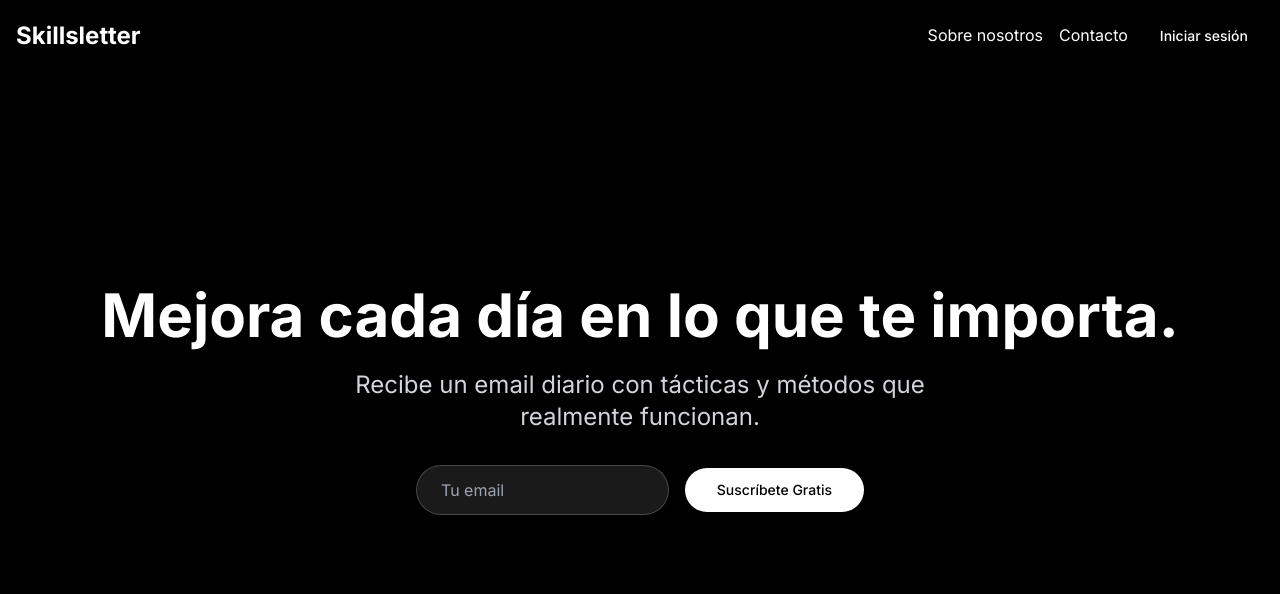
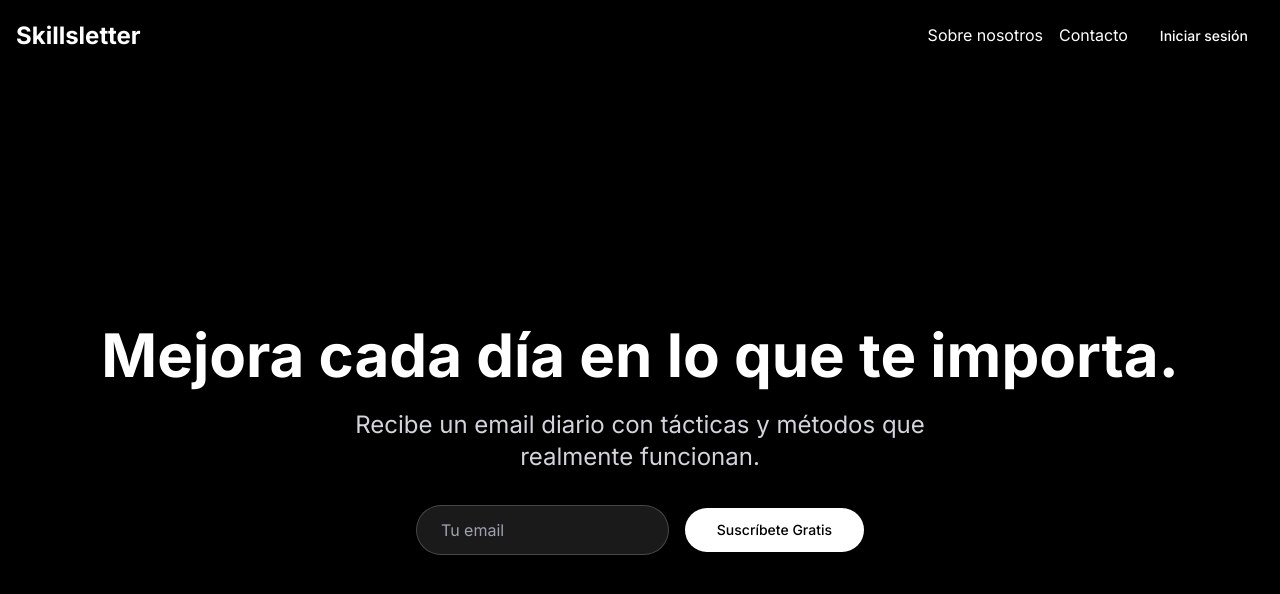
Before and after one commit to Ferrajju/skillvoo-landing, a Next.js app: page / in a window 1280 px wide. Shown: the top 594 px of the page. Built offline with nearby package versions, Linux system fonts and the light colour scheme.

Commit message:
Nav superior

```diff
--- a/app/page.tsx
+++ b/app/page.tsx
@@ -2,14 +2,12 @@
 
 import type React from "react"
 import { useState } from "react"
-import { motion, useScroll, useTransform } from "framer-motion"
 import { Button } from "@/components/ui/button"
 import Link from "next/link"
+import { motion } from "framer-motion"
 
 export default function Home() {
   const [email, setEmail] = useState("")
-  const { scrollY } = useScroll()
-  const navBackground = useTransform(scrollY, [0, 100], ["rgba(0, 0, 0, 0)", "rgba(0, 0, 0, 0.8)"])
 
   const handleSubmit = (e: React.FormEvent) => {
     e.preventDefault()
@@ -20,7 +18,7 @@ export default function Home() {
   return (
     <div className="min-h-screen bg-black text-white">
       {/* Floating Nav */}
-      <motion.nav style={{ backgroundColor: navBackground }} className="fixed top-0 left-0 right-0 z-50 px-4 py-4">
+      <nav className="fixed top-0 left-0 right-0 z-50 bg-black/80 backdrop-blur-sm px-4 py-4">
         <div className="container mx-auto flex justify-between items-center">
           <Link href="/" className="text-2xl font-bold">
             Skillsletter
@@ -40,10 +38,10 @@ export default function Home() {
             </Button>
           </div>
         </div>
-      </motion.nav>
+      </nav>
 
       {/* Hero Section */}
-      <section className="relative min-h-screen flex items-center justify-center px-4">
+      <section className="relative min-h-screen flex items-center justify-center px-4 pt-20">
         <div className="absolute inset-0 z-0">
           <div className="absolute inset-0 bg-gradient-to-b from-transparent to-black opacity-70"></div>
         </div>
```
